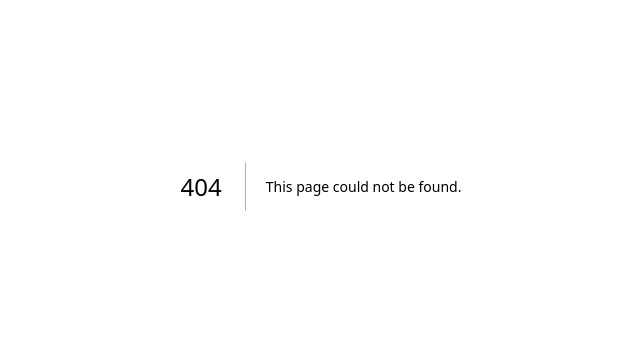
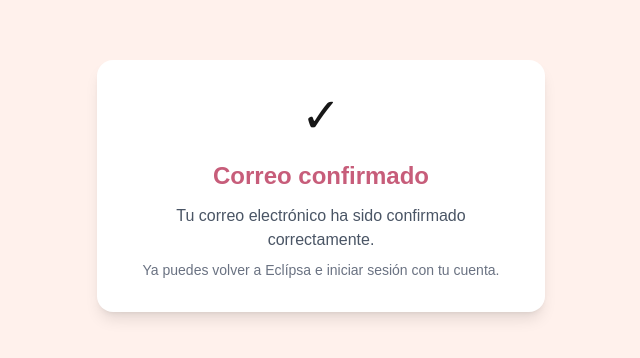
Before and after one commit to olddress/eclipsaWeb, a Next.js app: page /auth/confirmar in a window 1280 px wide. Before the commit this address had no page. Shown: the part 214-572 px from the top of the page, without its empty margins (319-959 px from the left). Built offline with nearby package versions, Linux system fonts and the light colour scheme.

Commit message:
redireccion

```diff
--- /dev/null
+++ b/app/auth/confirmar/page.tsx
@@ -0,0 +1,25 @@
+export default function ConfirmarCorreo() {
+    return (
+        <main className="flex min-h-screen items-center justify-center bg-[#FFF1EC] px-5">
+            <div className="w-full max-w-md rounded-2xl bg-white p-8 text-center shadow-lg">
+                <div className="mb-5 text-5xl">
+                    ✓
+                </div>
+
+                <h1 className="text-2xl font-bold text-[#C75D7A]">
+                    Correo confirmado
+                </h1>
+
+                <p className="mt-3 text-gray-600">
+                    Tu correo electrónico ha sido confirmado
+                    correctamente.
+                </p>
+
+                <p className="mt-2 text-sm text-gray-500">
+                    Ya puedes volver a Eclípsa e iniciar sesión
+                    con tu cuenta.
+                </p>
+            </div>
+        </main>
+    );
+}
```
